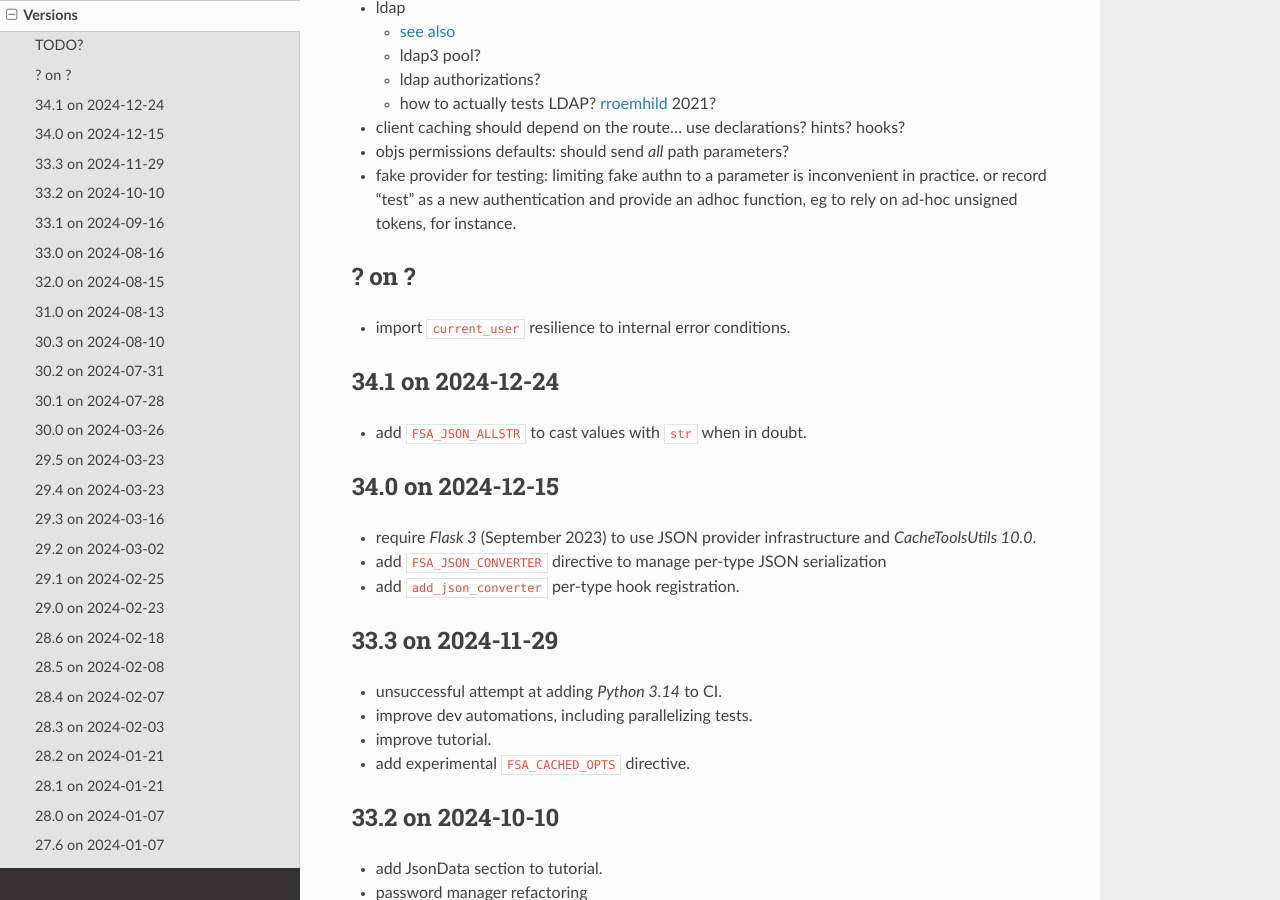
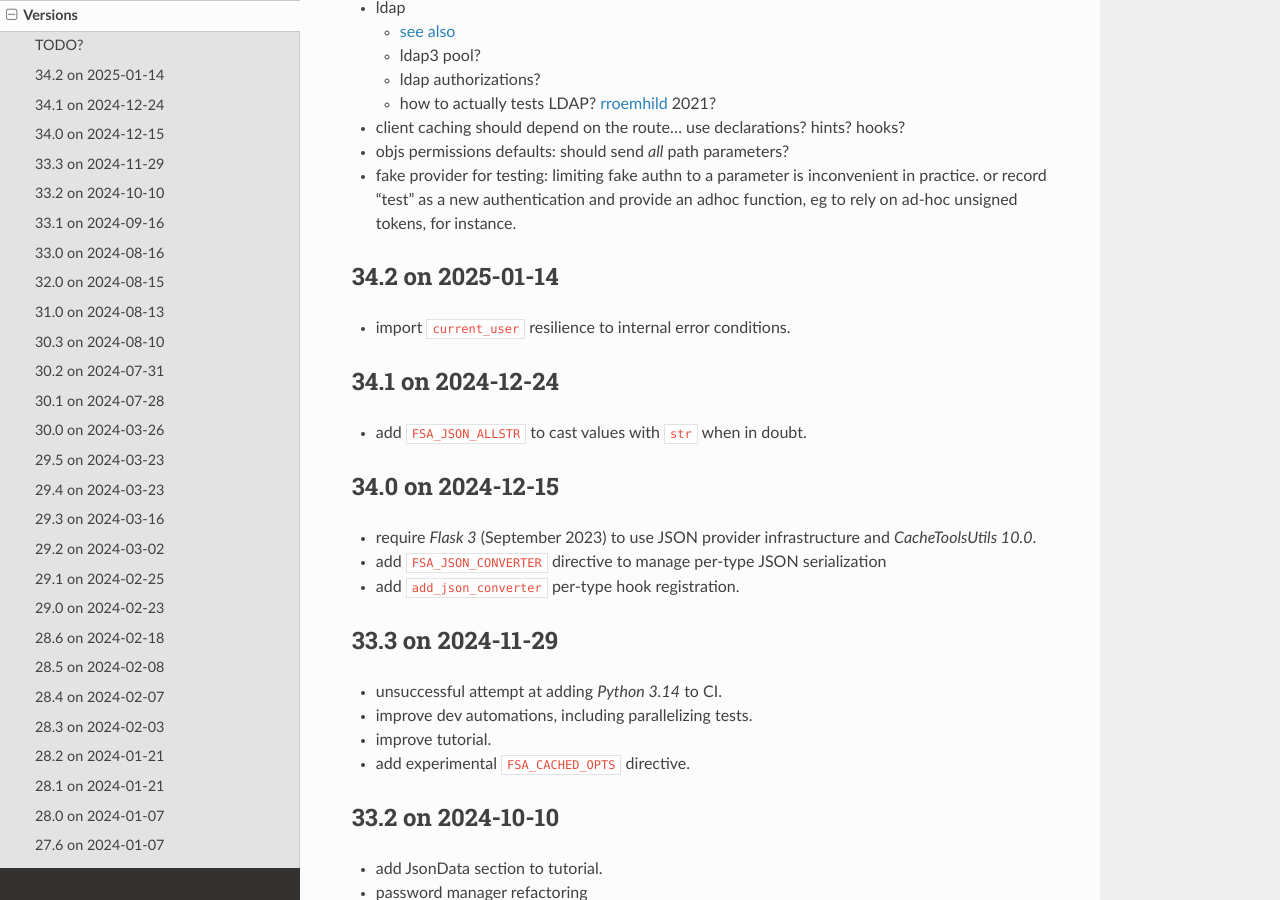
Before and after one commit to zx80/flask-simple-auth, a Sphinx documentation site: the page built from docs/VERSIONS.md, in a window 1280 px wide and 900 px high, scrolled down 436 px. Built offline with Sphinx 7.4.7 and the Read the Docs theme 3.1.0, drawn with Linux system fonts in a browser that asks for light colours; pages that are not in the unit, such as notebooks, are missing from menus.

Commit message:
release 34.2

````diff
--- a/docs/TUTORIAL.md
+++ b/docs/TUTORIAL.md
@@ -111,7 +111,7 @@ Connection: close
 
 {
   "msg": "hello",
-  "version": "34.1"
+  "version": "34.2"
 }
 ```
 
--- a/docs/VERSIONS.md
+++ b/docs/VERSIONS.md
@@ -25,7 +25,7 @@ and packaged on [PyPI](https://pypi.org/project/FlaskSimpleAuth/).
   or record "test" as a new authentication and provide an adhoc function,
   eg to rely on ad-hoc unsigned tokens, for instance.
 
-## ? on ?
+## 34.2 on 2025-01-14
 
 - import `current_user` resilience to internal error conditions.
 
--- a/pyproject.toml
+++ b/pyproject.toml
@@ -4,7 +4,7 @@ build-backend = "setuptools.build_meta"
 
 [project]
 name = "FlaskSimpleAuth"
-version = "34.1"
+version = "34.2"
 authors = [ { name = "Fabien Coelho", email = "flask.auth@coelho.net" } ]
 description = "Simple authentication, authorization and parameters for Flask, emphasizing configurability"
 readme = "README.md"
````
